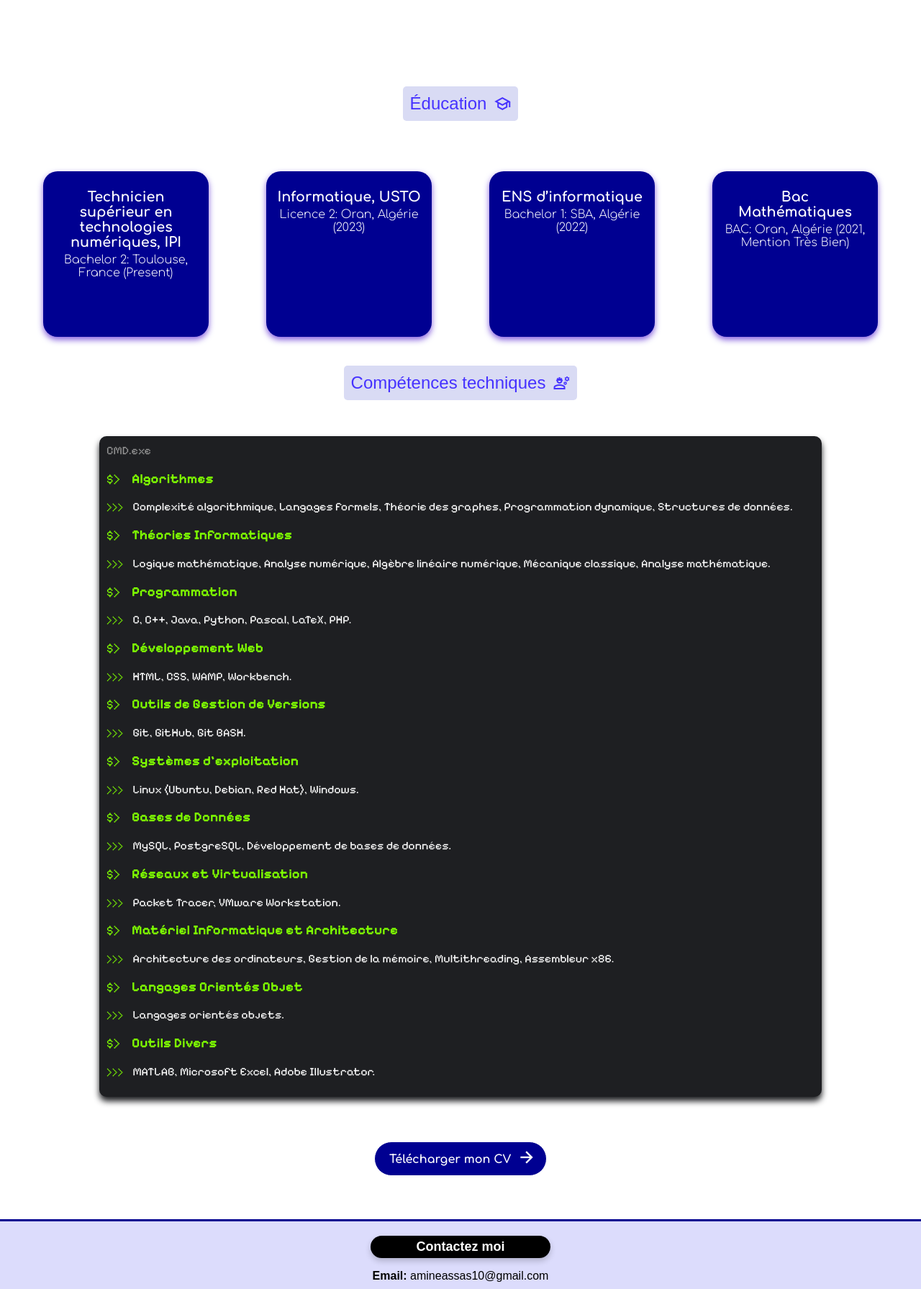
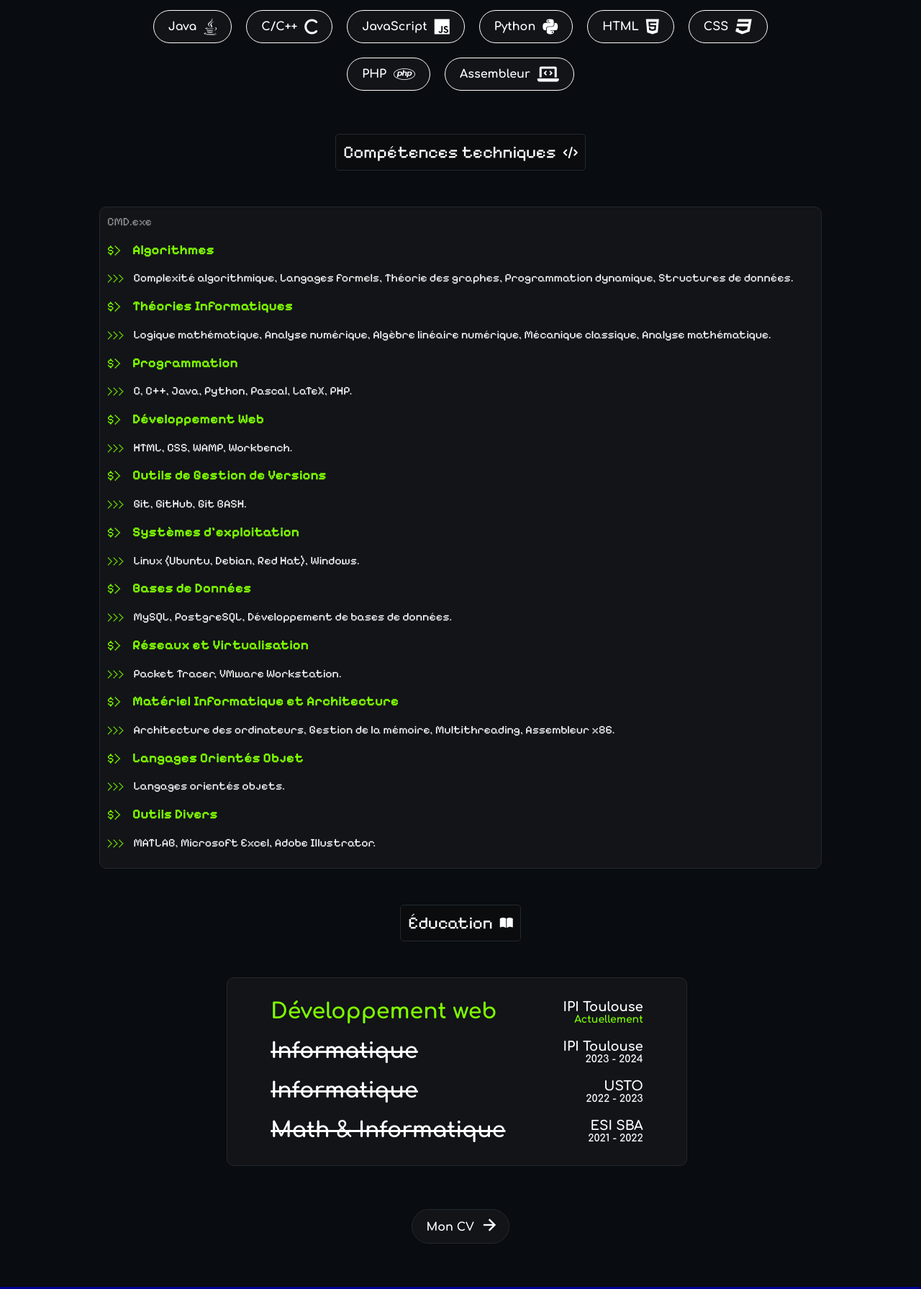
Before and after one commit to amineassas31/amineassas31.github.io, a plain HTML site: page index.html in a window 1280 px wide. Shown: the part 838-2629 px from the top of the page at 72% size. Drawn offline with nearby package versions, Linux system fonts and the light colour scheme; a web font is replaced by a local one.

Commit message:
website update 4.0

```diff
--- a/index.html
+++ b/index.html
@@ -3,7 +3,6 @@
     <head>
         <meta charset="UTF-8" />
         <meta name="viewport" content="width=device-width, initial-scale=1.0" />
-
         <title>Amine Assas</title>
         <link rel="stylesheet" href="styles.css" />
         <link
@@ -39,18 +38,25 @@
 
         <section id="about">
             <div class="container">
+                <div class="image-container">
                     <img src="Photo.jpg" alt="">
+                </div>
+
                 <h1 class="title">Amine Assas</h1>
                 <p class="subtitle">
-                    Étudiant en <a class="dev">(développement web)</a></p>
+                    Étudiant en <a class="dev">(développement web)</a>
+                </p>
                 <div class="location-container">
-                    <a href="https://maps.app.goo.gl/Kyiqm9Xr1EcEHngi6" target="_blank"><span class="material-symbols-outlined">location_on</span></a>
+                    <a href="https://maps.app.goo.gl/Kyiqm9Xr1EcEHngi6" target="_blank">
+                        <span class="material-symbols-outlined">location_on</span>
+                    </a>
                     <span class="tls" id="location-text">43.6045° N 1.4442° E</span>
-                </div></div>
+                </div>
+            </div>
         </section>
         <section class="container3">
 
-            <a href="https://github.com/amineassas31/Portfolio" download>
+            <a href="https://github.com/amineassas31/Portfolio">
                 <div class="download-btn">
                     <t>Portfolio personnel</t>
                     <span class="material-symbols-outlined" style="position:relative; top:4px; left: 5px;" >
@@ -59,47 +65,52 @@
                 </div>
             </a>
         </section>
-
-        <section class="container1">
-        </section>
-        <div class="center-container">
-
-            <p class="logo2">Éducation</p>
-            <div class="card-logo-box"><span class="material-symbols-outlined">school</span></div>
+        <section class="container-skill1">
+                <div class="language-skill">
+                    <t>Java</t>
+                    <i class="fa-brands fa-java"></i>
 
                 </div>
-        <div class="container4">
-            <div class="education-card">
-                <div class="education-details">
-                    <h3>
-                        Technicien supérieur en technologies numériques, IPI
-                    </h3>
-                    <p>Bachelor 2: Toulouse, France (Present)</p>
+                <div class="language-skill">
+                    <t>C/C++</t>
+                    <i class="fa-brands fa-c"></i>
+
                 </div>
+                <div class="language-skill">
+                    <t>JavaScript</t>
+                    <i class="fa-brands fa-js"></i>
+
                 </div>
-            <div class="education-card">
-                <div class="education-details">
-                    <h3>Informatique, USTO</h3>
-                    <p>Licence 2: Oran, Algérie (2023)</p>
+                <div class="language-skill">
+                    <t>Python</t>
+                    <i class="fa-brands fa-python"></i>
                 </div>
+                <div class="language-skill">
+                    <t>HTML</t>
+                    <i class="fa-brands fa-html5"></i>
+
                 </div>
-            <div class="education-card">
-                <div class="education-details">
-                    <h3>ENS d’informatique</h3>
-                    <p>Bachelor 1: SBA, Algérie (2022)</p>
+                <div class="language-skill">
+                    <t>CSS</t>
+                    <i class="fa-brands fa-css3"></i>
+
                 </div>
+                <div class="language-skill">
+                    <t>PHP</t>
+                    <i class="fa-brands fa-php"></i>
                 </div>
-            <div class="education-card">
-                <div class="education-details">
-                    <h3>Bac Mathématiques</h3>
-                    <p>BAC: Oran, Algérie (2021, Mention Très Bien)</p>
+                <div class="language-skill">
+                    <t>Assembleur</t>
+                    <i class="fa-solid fa-laptop-code"></i>
                 </div>
-            </div>
-        </div>
+        </section>
+
+
+
         <div class="center-container">
 
             <p class="logo2">Compétences techniques</p>
-            <div class="card-logo-box"><span class="material-symbols-outlined">engineering</span></div>
+            <i class="fa-solid fa-code"></i>
 
         </div>
         <div class="competences-container">
@@ -153,11 +164,50 @@
 
             </div>
         </div>
+        <div class="center-container">
+
+            <p class="logo2">Éducation</p>
+            <i class="fa-solid fa-book-open"></i>
+
+        </div>
+        <section class="education-section">
+            <div class="resume-section">
+                <table>
+                    <tr>
+                        <td class="position position-now">Développement web</td>
+                        <td>
+                            <div class="company">IPI Toulouse</div>
+                            <div class="date date-now">Actuellement</div>
+                        </td>
+                    </tr>
+                    <tr class="crossed-out">
+                        <td class="position">Informatique</td>
+                        <td>
+                            <div class="company">IPI Toulouse</div>
+                            <div class="date">2023 - 2024</div>
+                        </td>
+                    </tr>
+                    <tr class="crossed-out">
+                        <td class="position">Informatique</td>
+                        <td>
+                            <div class="company">USTO</div>
+                            <div class="date">2022 - 2023</div>
+                        </td>
+                    </tr>
+                    <tr class="crossed-out">
+                        <td class="position">Math & Informatique</td>
+                        <td>
+                            <div class="company">ESI SBA</div>
+                            <div class="date">2021 - 2022</div>
+                        </td>
+                    </tr>
+                </table>
+            </div>
+        </section>
         <section class="container3">
-
             <a href="CV STAGE 1.pdf" download>
                 <div class="download-btn">
-                    <t>Télécharger mon CV</t>
+                    <t>Mon CV</t>
                     <span class="material-symbols-outlined" style="position:relative; top:4px; left: 5px;" >
                         arrow_forward
                         </span>
@@ -179,7 +229,7 @@
         </section>
         <div id="social-bar">
             <a
-                href="https://www.linkedin.com/in/amine-assas-888756264/"
+                href="https://www.linkedin.com/in/amine-assas/"
                 target="_blank"
             >
                 <i class="fa-brands fa-linkedin"></i>
--- a/styles.css
+++ b/styles.css
@@ -2,26 +2,23 @@ body {
     margin: 0;
     font-family: -apple-system, BlinkMacSystemFont, "Segoe UI", Roboto,
         "Helvetica Neue", Arial, sans-serif;
-    background-color: #ffffff;
-    color: #000000; /* White text */
+    background-color: #090c10;
+    color: #000000;
+    cursor: default;
+    user-select: none;
 
 }
 .dev {
-    font-weight: 900;
+    font-weight: 200;
     cursor: default;
     font-family: "Pixelify Sans", sans-serif;
     font-optical-sizing: auto;
     font-style: normal;
 }
-.dev:hover {
-    color: #fff;
-    -webkit-text-stroke: 1px black;
-
-}
 
 
 .logo {
-    position: fixed;
+    position: absolute;
     top: 20px;
     left: 20px;
     font-size: 1.5em;
@@ -31,6 +28,7 @@ body {
     display: inline-block;
     padding: 10px 10px;
     border-radius: 5px;
+    border: 1px solid #232930;
     z-index: 1000;
     font-family: "Mansalva", sans-serif;
     font-weight: 400;
@@ -55,6 +53,7 @@ body {
     height: 200px; /* Adjust height as needed */
     object-fit: cover;
     cursor: auto;
+    border: #232930 solid 2px;
 }
 
 .location-container {
@@ -63,6 +62,7 @@ body {
     align-items: center;
     justify-content: center;
     text-align: center;
+    color: white;
 }
 
 .title {
@@ -75,7 +75,7 @@ body {
 
 .subtitle {
     font-size: 1.5em;
-    color: #000000;
+    color: #ffffff;
     font-family: "Comfortaa", sans-serif;
     font-optical-sizing: auto;
     font-weight: 300;
@@ -126,7 +126,7 @@ ul li {
     border-radius: 40px;
     box-shadow: 0 4px 8px rgba(0, 0, 0, 0.2);
     transition: transform 0.3s, box-shadow 0.3s;
-    max-width: 240px; /* Limiting maximum width */
+    max-width: 240px;
     color: #ffffff;
     font-family: "Mansalva", sans-serif;
     font-weight: bold;
@@ -140,44 +140,45 @@ ul li {
     font-style: normal;
 }
 .tls {
+    color: white;
     font-family: "Mansalva", sans-serif;
     font-weight: bold;
     font-style: normal;
     text-align: center;
     cursor: help;
-    display: inline-block; /* Ensure it fits the content */
-    position: relative; /* Required for the ::after pseudo-element */
-    transition: all 0.3s ease-in-out; /* Smooth transition for color change */
+    display: inline-block;
+    position: relative;
+    transition: all 0.3s ease-in-out;
 }
 
 .tls::after {
-    content: "Toulouse, FR"; /* The new text to display on hover */
+    content: "Toulouse, FR";
     position: absolute;
     top: 0;
     left: 0;
     width: 100%;
     height: 100%;
-    color: rgb(0, 0, 0); /* Change text color on hover */
+    color: white;
     font-weight: bold;
     display: flex;
     align-items: center;
     justify-content: center;
-    opacity: 0; /* Start hidden */
-    pointer-events: none; /* Allow hover on parent element */
-    transition: opacity 0.3s ease; /* Smooth transition for opacity change */
+    opacity: 0;
+    pointer-events: none;
+    transition: opacity 0.3s ease;
 }
 
 .tls:hover::after {
-    opacity: 1; /* Show the new text on hover */
+    opacity: 1;
 }
 
 .tls:hover {
-    color: transparent; /* Hide the original text by making it transparent */
+    color: transparent;
 }
 .location-container .material-symbols-outlined:hover {
     font-variation-settings: "FILL" 30, "wght" 400, "GRAD" 40, "opsz" 200;
     cursor: pointer;
-    color: #000091;
+    color: #ffffff;
 }
 #social-bar {
     position: fixed;
@@ -185,16 +186,18 @@ ul li {
     right: 0; /* Positions the bar at the right edge of the window */
     width: 50px; /* Adjust the width of the bar */
     height: auto; /* Removes fixed height, allowing icons to stack vertically */
-    background-color: #000091; /* Set your desired background color */
+    background-color: rgba(0, 0, 145, 0.45); /* Set your desired background color */
     color: #ffffff; /* Set the text color for icons */
     display: flex; /* Arranges icons horizontally */
     flex-direction: column; /* Stacks icons vertically */
     justify-content: center; /* Centers icons vertically within the bar */
     align-items: center; /* Aligns icons horizontally in the center */
     border-radius: 5px 0 0 5px; /* Creates rounded corners except top right */
-    box-shadow: 5px 5px 10px rgba(0, 0, 0, 0.779); /* Adds a subtle shadow */
     transition: transform 0.3s; /* Smooth transition for hover effects (optional) */
     padding-top: 10px;
+    border-style: solid;
+    border-width: 1px 0 1px 1px;
+    border-color: #232930;
 }
 
 #social-bar a {
@@ -210,50 +213,9 @@ ul li {
 
 .location-container .material-symbols-outlined {
     font-variation-settings: "FILL" 0, "wght" 400, "GRAD" 0, "opsz" 50;
-    color: #000000;
+    color: #ffffff;
 }
 
-.container1 {
-    display: flex;
-    flex-wrap: wrap;
-    justify-content: center;
-    margin: 80px auto;
-    padding: 0 20px;
-    max-width: 100%;
-}
-.card {
-    background: #ffffff;
-    color: rgb(0, 0, 0);
-    width: 250px;
-    height: 200px;
-    margin: 20px;
-    padding: 10px;
-    text-align: center;
-    display: flex;
-    flex-direction: column;
-    align-items: center;
-    font-family: "Mansalva", sans-serif;
-    cursor: pointer;
-    border-style: solid;
-    border-color: #c5c5c5;
-    border-width: 1.5px;
-    border-bottom-color: #000091;
-    border-bottom-width: 4px;
-    box-sizing: border-box;
-}
-
-.card:hover {
-    background-color: #f0f0ff;
-}
-
-.card h2 {
-    font-weight: bold;
-}
-
-.card .material-symbols-outlined {
-    font-size: 50px;
-    font-variation-settings: "FILL" 0, "wght" 300, "GRAD" 0, "opsz" 50;
-}
 
 a {
     text-decoration: none;
@@ -270,7 +232,7 @@ a {
 }
 
 .download-btn {
-    background-color: #000091;
+    background-color: #121418;
     color: white;
     margin: auto;
     width: max-content;
@@ -278,11 +240,12 @@ a {
     border-radius: 50px;
     border-width: 1.5px;
     border-style: solid;
+    border-color: #232930;
     transition: all 0.3s;
 }
 .download-btn:hover {
-    background-color: #fff;
-    color: #000091;
+    background-color: #0a0c0e;
+
 }
 
 .container3 a {
@@ -297,98 +260,40 @@ a {
 .container3 .material-symbols-outlined {
     font-variation-settings: "FILL" 0, "wght" 700, "GRAD" 0, "opsz" 50;
     margin-bottom: 12px;
-    display: inline-block; /* Ensures icons and text are on the same line */
-    line-height: 1; /* Ensures proper vertical alignment */
+    display: inline-block;
+    line-height: 1;
 }
-.education-card {
-    background-color: #000091;
-    margin: 20px auto;
-    padding: 15px;
-    border-radius: 20px;
-    box-shadow: 0 4px 8px rgba(61, 0, 203, 0.635);
-    transition: transform 0.3s, box-shadow 0.3s;
-    width: 200px;
-    height: 200px;
+
+.center-container {
+    margin: auto;
+    display: flex;
+    justify-content: center;
+    align-items: center;
     color: #ffffff;
-    font-family: "Comfortaa", sans-serif;
-    font-optical-sizing: auto;
-    font-weight: 300;
-    font-style: normal;
+    background-color: #0a0c0e;
+    width: max-content;
+    border-radius: 5px;
+    text-align: center;
+
+    margin-top: 50px;
+    margin-bottom: 50px;
+    padding: 10px;
+    border: 1px solid #232930;
 
 }
 
-.education-card:hover {
-    transform: translateY(-15px);
-    box-shadow: 0 12px 16px rgba(61, 0, 203, 0.635);
-    font-family: "Mansalva", sans-serif;
-    font-weight: 400;
-    font-style: normal;
-}
 
-.education-details {
-    text-align: center;
-}
-
-.education-details h3 {
-    margin: 10px 0 5px;
-    font-size: 1.2em;
-}
-
-.education-details p {
-    margin: 0;
-    font-size: 1em;
-}
-.ed {
-    color: #000091;
-    text-align: center;
-}
-.container4 {
-    display: flex;
-    flex-wrap: wrap;
-    justify-content: center;
-    margin: 20px auto;
-    padding: 0 20px;
-    max-width: 100%;
-}
-.education {
-    margin: 20px 0;
-    flex: auto;
-    flex-wrap: wrap;
-}
-.center-container {
-    margin: auto;
-    display: flex;
-    justify-content: center; /* Centers content horizontally */
-    align-items: center; /* Centers content vertically */
-    color: #4632ff;
-    background-color: rgba(20, 36, 183, 0.16);
-    width: max-content;
-    border-radius: 5px;
-    text-align: center;
-    margin-bottom: 50px;
-}
-
-.card-logo-box {
-    font-size: 9em; /* Adjust the size of the icon */
-    margin-right: 10px; /* Adds space between icon and text */
-    display: flex;
-    align-items: center; /* Vertically align the icon with the text */
-}
 
 .logo2 {
     font-size: 1.5em;
-    font-weight: bold;
-    color: #4632ff;
-    /*background-color: rgba(20, 36, 183, 0.16);*/
     display: inline-block;
-    padding: 10px 10px;
-    /*border-radius: 5px;*/
+    padding-right: 10px;
     z-index: 1000;
-    font-family: "Mansalva", sans-serif;
-    font-weight: 400;
+    font-family: "Pixelify Sans", sans-serif;
+    font-optical-sizing: auto;
     font-style: normal;
 
-    margin: 0; /* Remove margin */
+    margin: 0;
 }
 .competences-container {
     margin: 0 10%;
@@ -396,10 +301,12 @@ a {
 
 }
 .competence-group {
-    background-color: #1e1f22;
+    background-color: #121418;
     padding: 10px 10px ;
     margin: 2px 10px;
-    box-shadow: 0 6px 8px rgb(30, 31, 34);
+    border-style: solid;
+    border-width: 1.5px;
+    border-color: #232930;
     border-radius: 10px;
 }
 .competence-title {
@@ -432,3 +339,92 @@ a {
 
 
 }
+.container-skill1 {
+    display: flex;
+    justify-content: center;
+    flex-wrap: wrap;
+    margin: 40px auto;
+    gap: 20px;
+    padding: 10px;
+    padding-left: 150px;
+    padding-right: 150px;
+}
+
+.language-skill {
+    background-color: #121418;
+    color: #ffffff;
+    padding: 10px 20px;
+    border-radius: 50px;
+    border-style: solid;
+    border-width: 1.5px;
+    display: flex;
+    align-items: center;
+    justify-content: center;
+    transition-duration: 0.1s;
+
+}
+
+
+
+.language-skill t {
+    font-family: "Comfortaa", sans-serif;
+    font-weight: bold;
+    margin-right: 10px;
+}
+
+.language-skill i {
+    font-size: 1.5em;
+}
+.resume-section {
+    display: flex;
+    justify-content: center;
+    background-color: #121418;
+    border-radius: 10px;
+    border-style: solid;
+    border-width: 1.5px;
+    border-color: #232930;
+    padding: 20px;
+
+}
+table {
+    width: 100%;
+    border-collapse: collapse;
+}
+td {
+    padding: 10px 40px;
+    vertical-align: top;
+}
+.position {
+    font-size: 30px;
+    font-weight: bold;
+}
+.company {
+    font-size: 18px;
+    color: #ffffff;
+    text-align: right;
+}
+.date {
+    font-size: 14px;
+    color: #ffffff;
+    text-align: right;
+}
+.crossed-out .position {
+    text-decoration: line-through;
+    color: #ffffff;
+}
+.education-section {
+    display: flex;
+    justify-content: center;
+    font-family: "Comfortaa", sans-serif;
+    font-weight: bold;
+    margin-right: 10px;
+    padding: 0px;
+
+}
+.position-now {
+    font-weight: bolder;
+    color: chartreuse;
+}
+.date-now {
+    color: chartreuse;
+}
```
Lines whose indentation alone changed are shown as unchanged.
